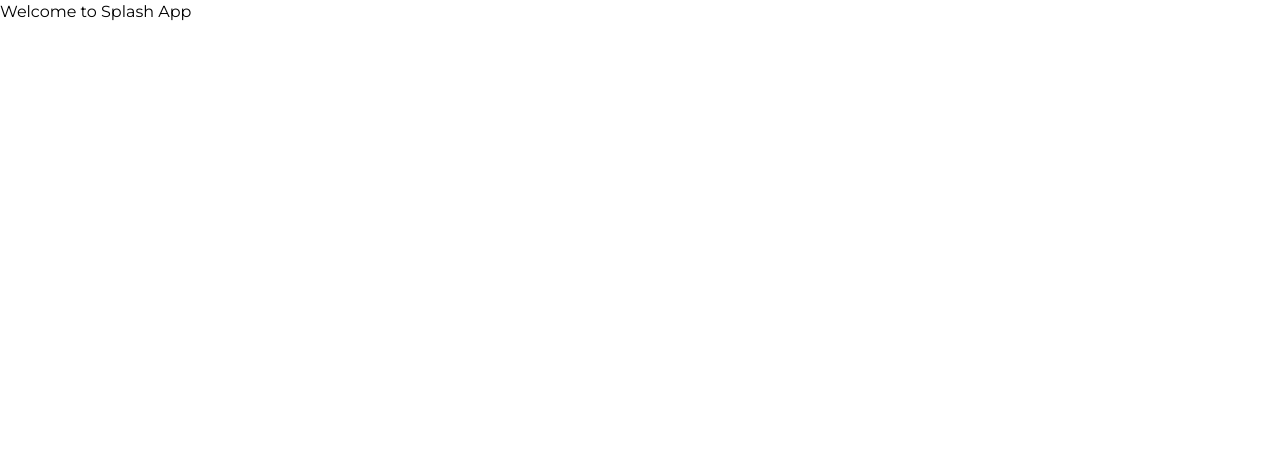
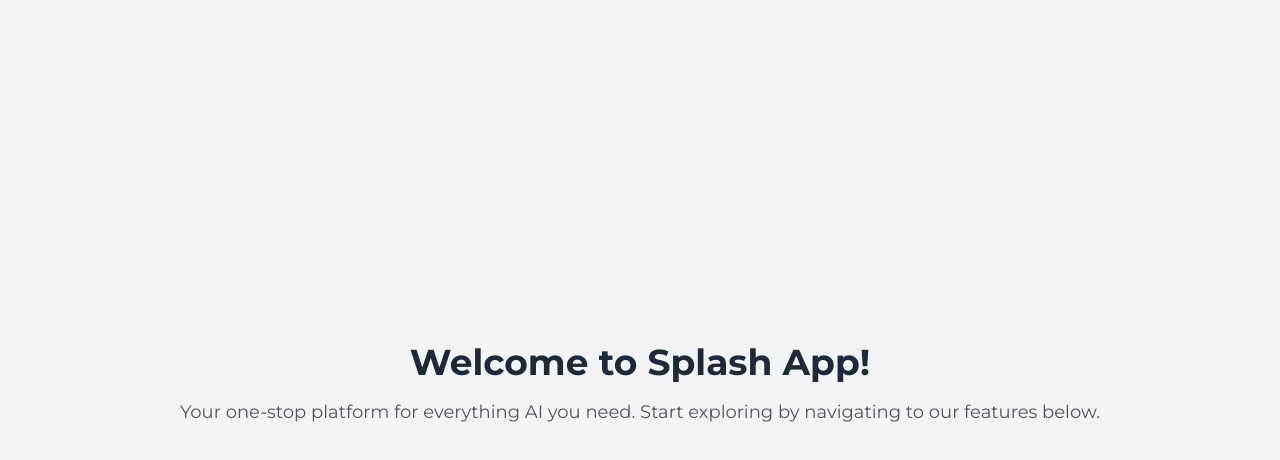
Before and after one commit to Kaydev-cmd/alx-project-0x04-setup, a Next.js app in the folder alx-project-0x03/: page / in a window 1280 px wide. Shown: the top 460 px of the page. Built offline with nearby package versions, Linux system fonts and the light colour scheme.

Commit message:
feat: add landing page welcome message with introductory text and styling

```diff
--- a/alx-project-0x03/pages/index.tsx
+++ b/alx-project-0x03/pages/index.tsx
@@ -15,8 +15,15 @@ export default function Home() {
   };
 
   return (
-    <div>
-      <h1>Welcome to Splash App</h1>
+    <div className="min-h-screen bg-gray-100 flex flex-col justify-center items-center text-center">
+      {/* Welcome Message */}
+      <h1 className="text-4xl font-bold text-gray-800 mb-4">
+        Welcome to Splash App!
+      </h1>
+      <p className="text-lg text-gray-600 mb-8">
+        Your one-stop platform for everything AI you need. Start exploring by
+        navigating to our features below.
+      </p>
     </div>
   );
 }
```
